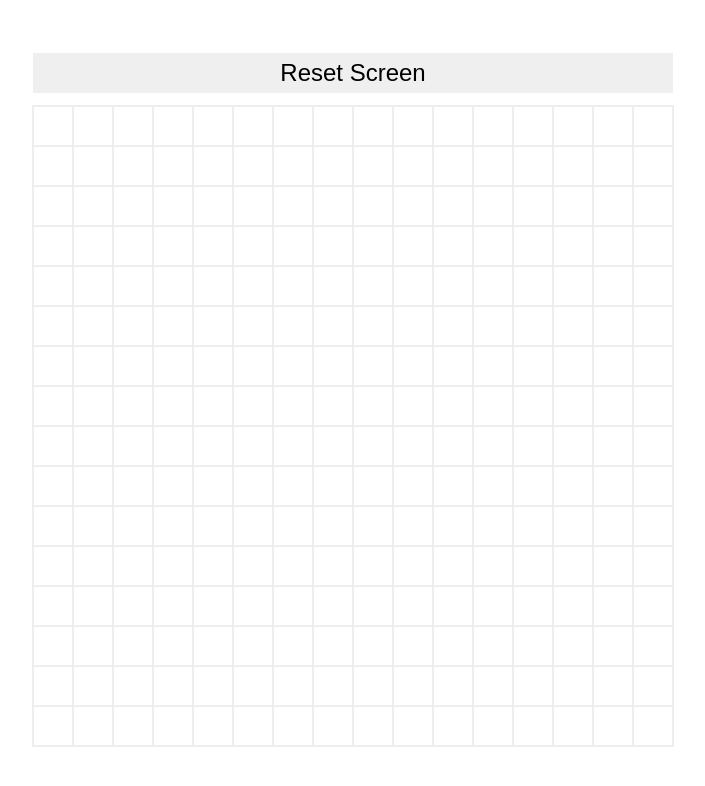
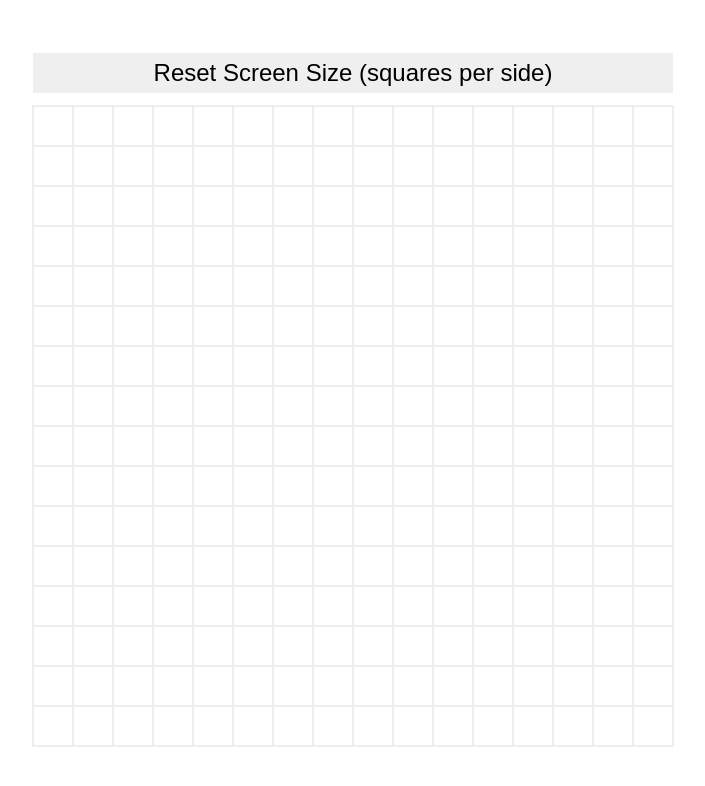
Before and after one commit to tptam/odin-etch-a-sketch, a plain HTML site: page index.html in a window 1280 px wide. Shown: the whole page, without its empty margins (287-992 px from the left). Drawn offline with Linux system fonts and the light colour scheme.

Commit message:
Modify reset button label for clarity

```diff
--- a/index.html
+++ b/index.html
@@ -8,7 +8,7 @@
     <title>Etch-a-Sketch</title>
 </head>
 <body>
-    <button id="reset">Reset Screen</button>
+    <button id="reset">Reset Screen Size (squares per side)</button>
     <div id="container">
     </div>
 </body>
```
